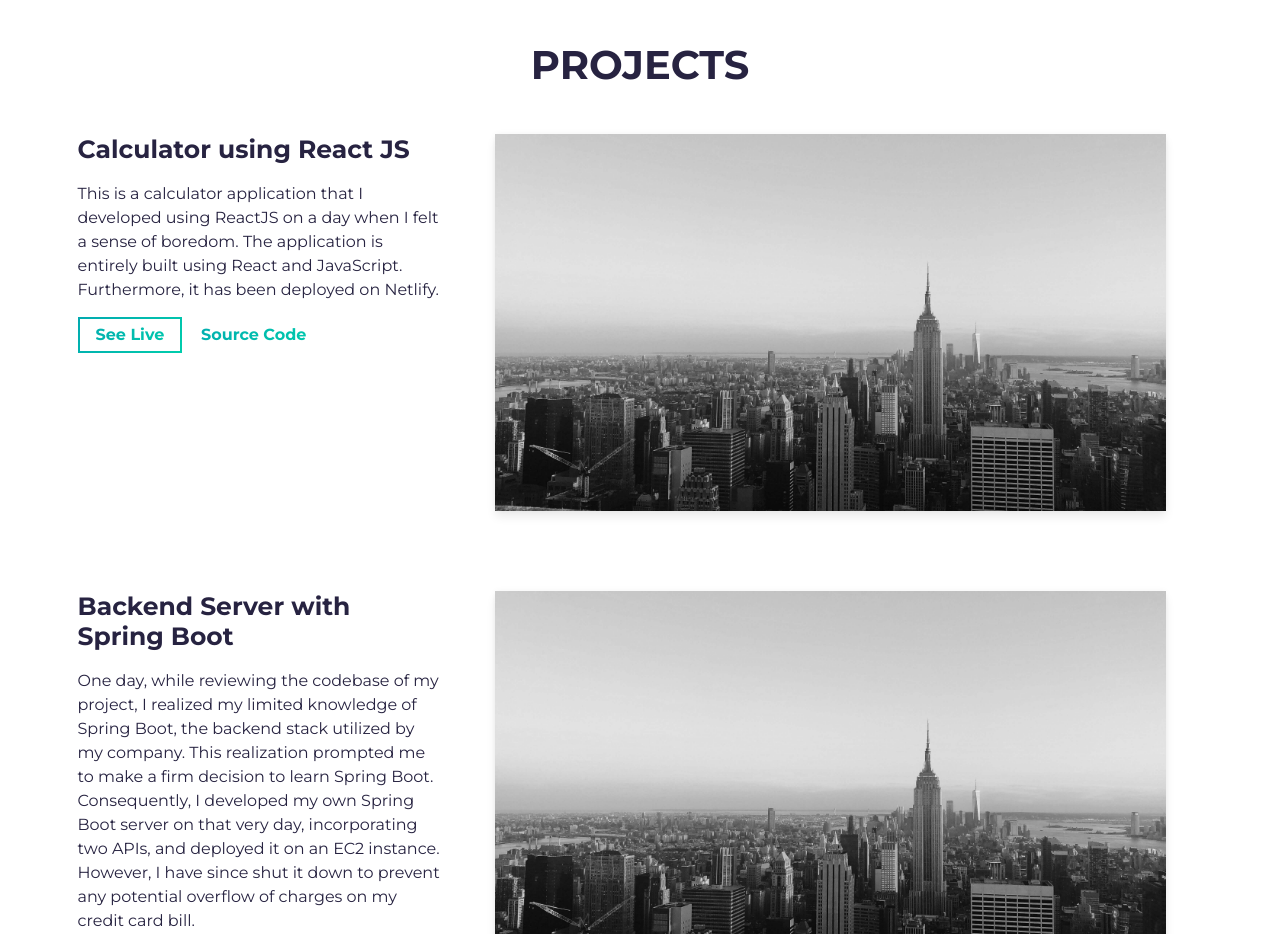
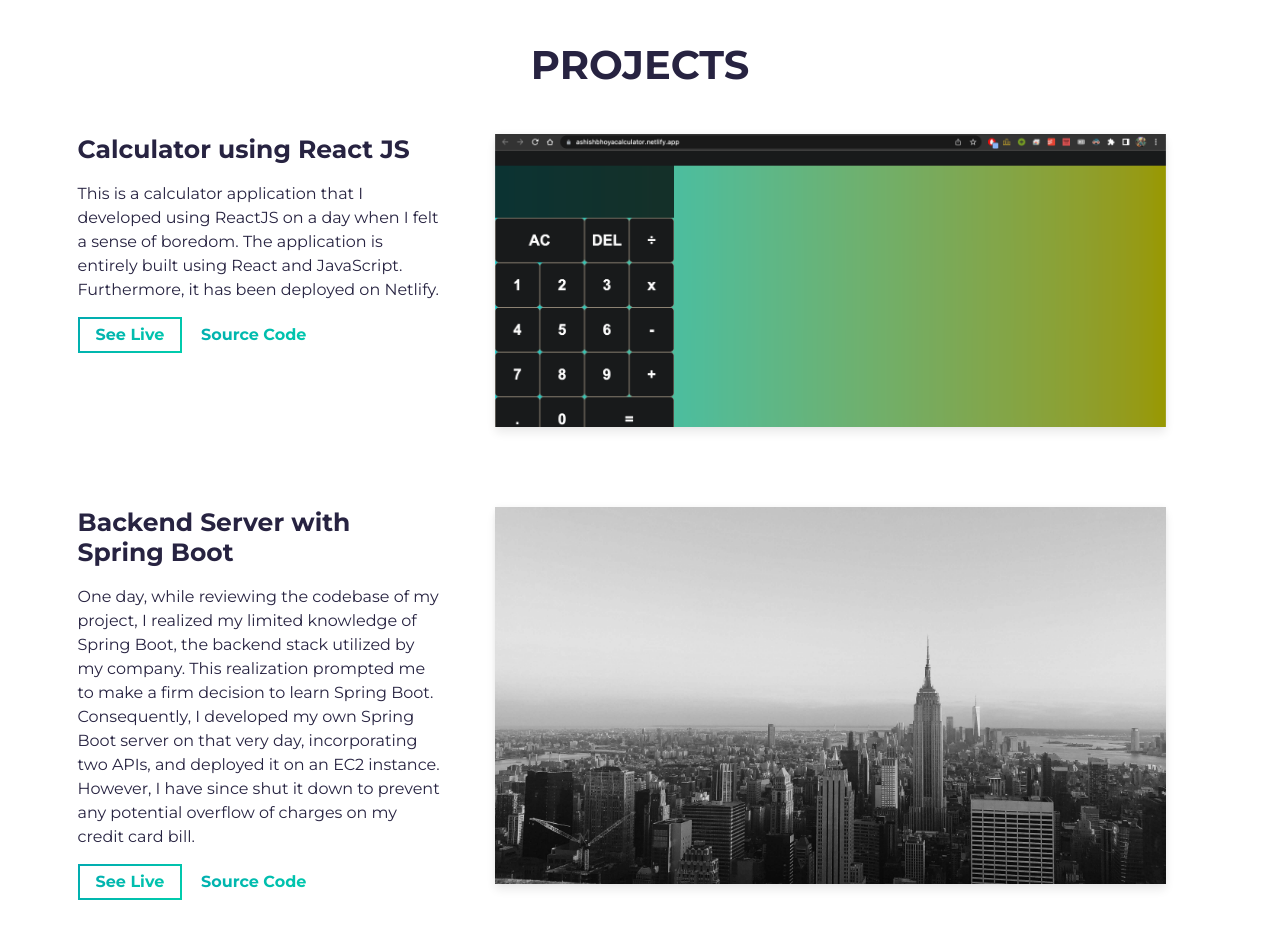
Before and after one commit to 11Ashish11/portfolio, a website built with Parcel: page src/index.html in a window 1280 px wide. Shown: the part 1380-2314 px from the top of the page. Built offline with nearby package versions, Linux system fonts and the light colour scheme.

Commit message:
Changed Calulator Image

```diff
--- a/src/index.html
+++ b/src/index.html
@@ -139,7 +139,7 @@
                     <img
                       alt="Project Image"
                       class="img-fluid"
-                      src="assets/project.jpg"
+                      src="assets/calculator.png"
                     />
                   </div>
                 </a>
```
Also changed, not shown: dist/index.html, src/assets/calculator.png (added), 1 other file.
